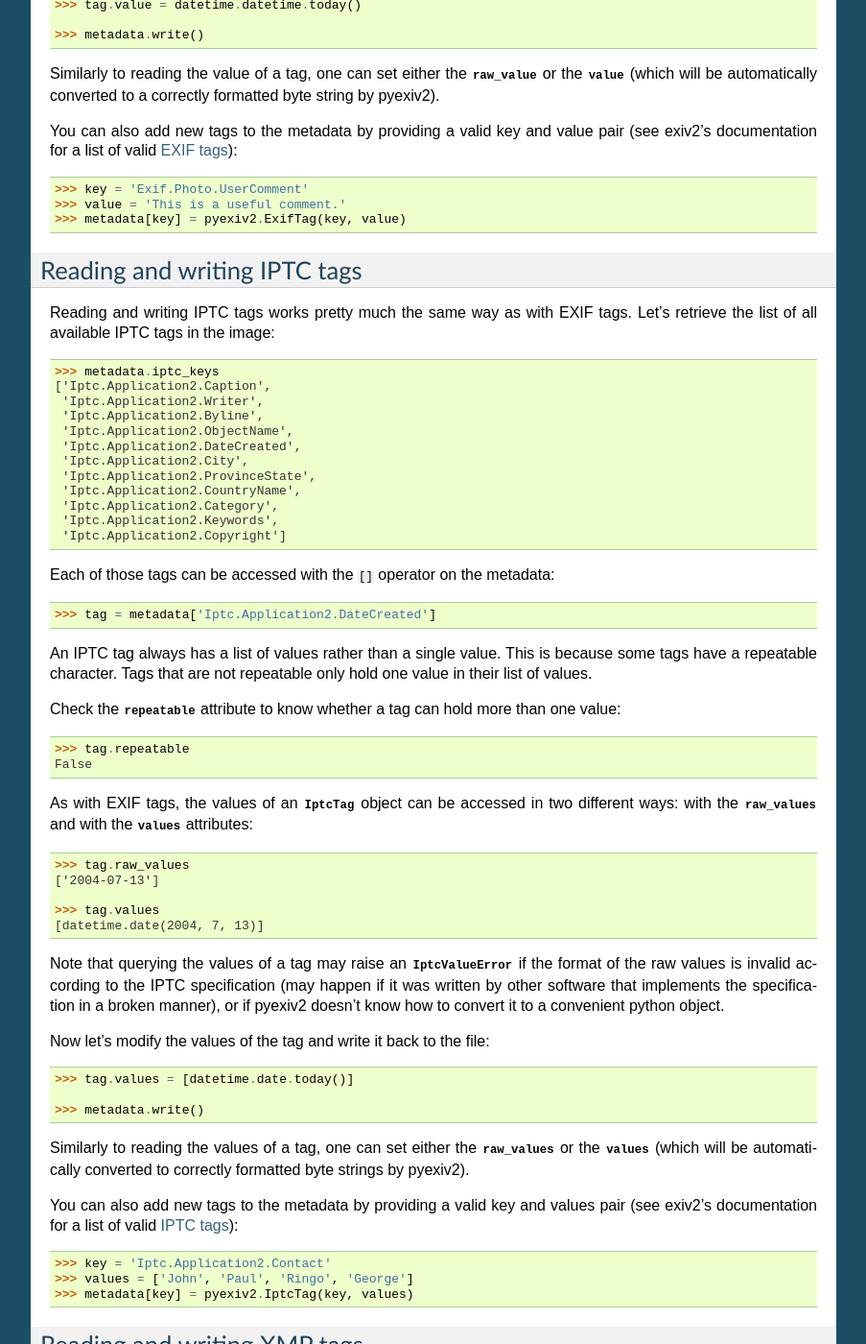
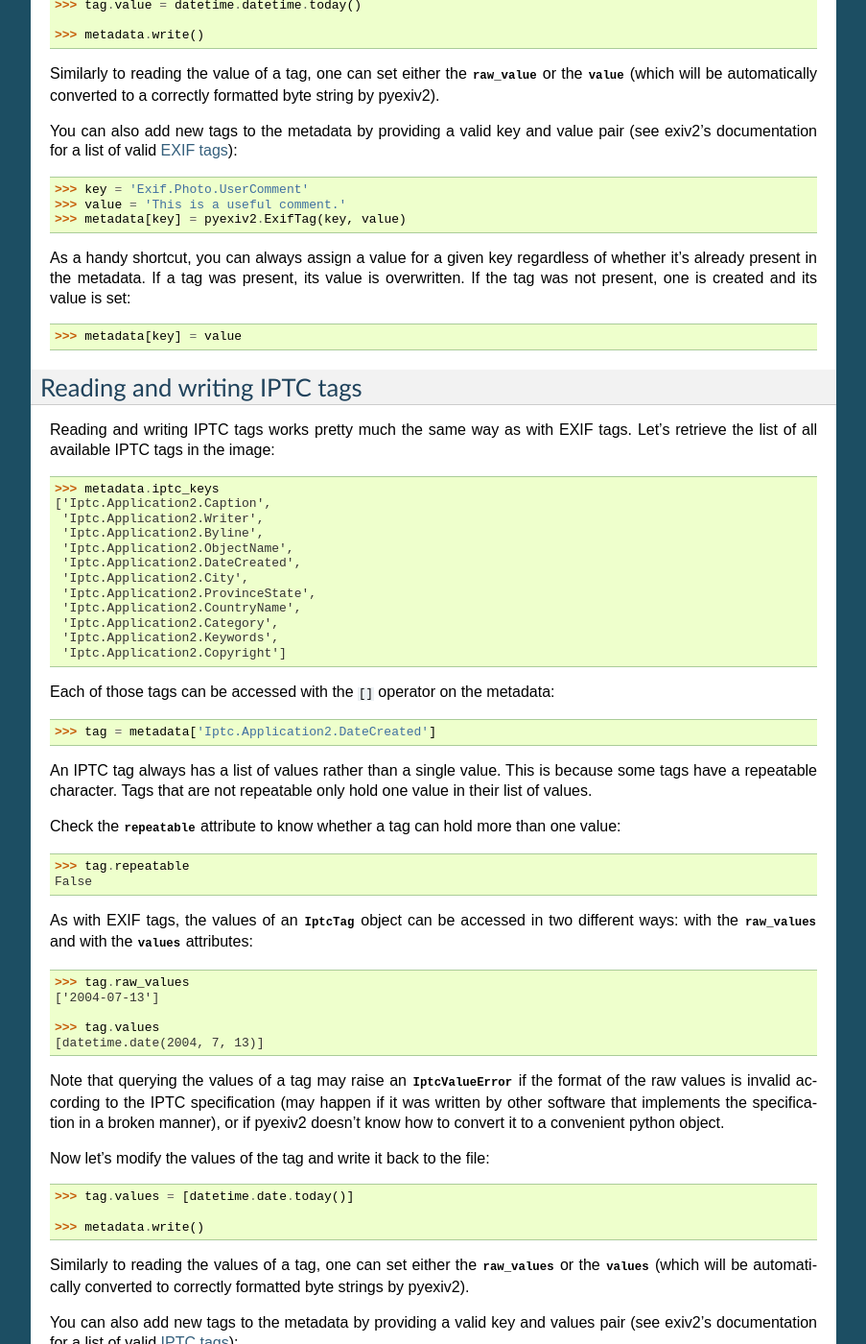
Before and after one commit to hobson/pyexiv2, a Sphinx documentation site: the page built from doc/tutorial.rst, in a window 1280 px wide and 1400 px high, scrolled down 1271 px. Shown: the whole window at 96% size, without its empty margins (198-1101 px from the left). Built offline with Sphinx 7.4.7, drawn with Linux system fonts in a browser that asks for light colours; some of the changed text lies outside the part shown.

Commit message:
Tutorial: direct value assignment explained.

```diff
--- a/doc/tutorial.rst
+++ b/doc/tutorial.rst
@@ -87,6 +87,13 @@ pair (see exiv2's documentation for a list of valid
   >>> value = 'This is a useful comment.'
   >>> metadata[key] = pyexiv2.ExifTag(key, value)
 
+As a handy shortcut, you can always assign a value for a given key regardless
+of whether it's already present in the metadata.
+If a tag was present, its value is overwritten.
+If the tag was not present, one is created and its value is set::
+
+  >>> metadata[key] = value
+
 
 Reading and writing IPTC tags
 #############################
@@ -155,6 +162,13 @@ pair (see exiv2's documentation for a list of valid
   >>> values = ['John', 'Paul', 'Ringo', 'George']
   >>> metadata[key] = pyexiv2.IptcTag(key, values)
 
+As a handy shortcut, you can always assign values for a given key regardless
+of whether it's already present in the metadata.
+If a tag was present, its values are overwritten.
+If the tag was not present, one is created and its values are set::
+
+  >>> metadata[key] = values
+
 Reading and writing XMP tags
 ############################
 
@@ -209,6 +223,13 @@ pair (see exiv2's documentation for a list of valid
   >>> value = 'A beautiful picture.'
   >>> metadata[key] = pyexiv2.XmpTag(key, value)
 
+As a handy shortcut, you can always assign a value for a given key regardless
+of whether it's already present in the metadata.
+If a tag was present, its value is overwritten.
+If the tag was not present, one is created and its value is set::
+
+  >>> metadata[key] = value
+
 Accessing embedded previews
 ###########################
 
```
